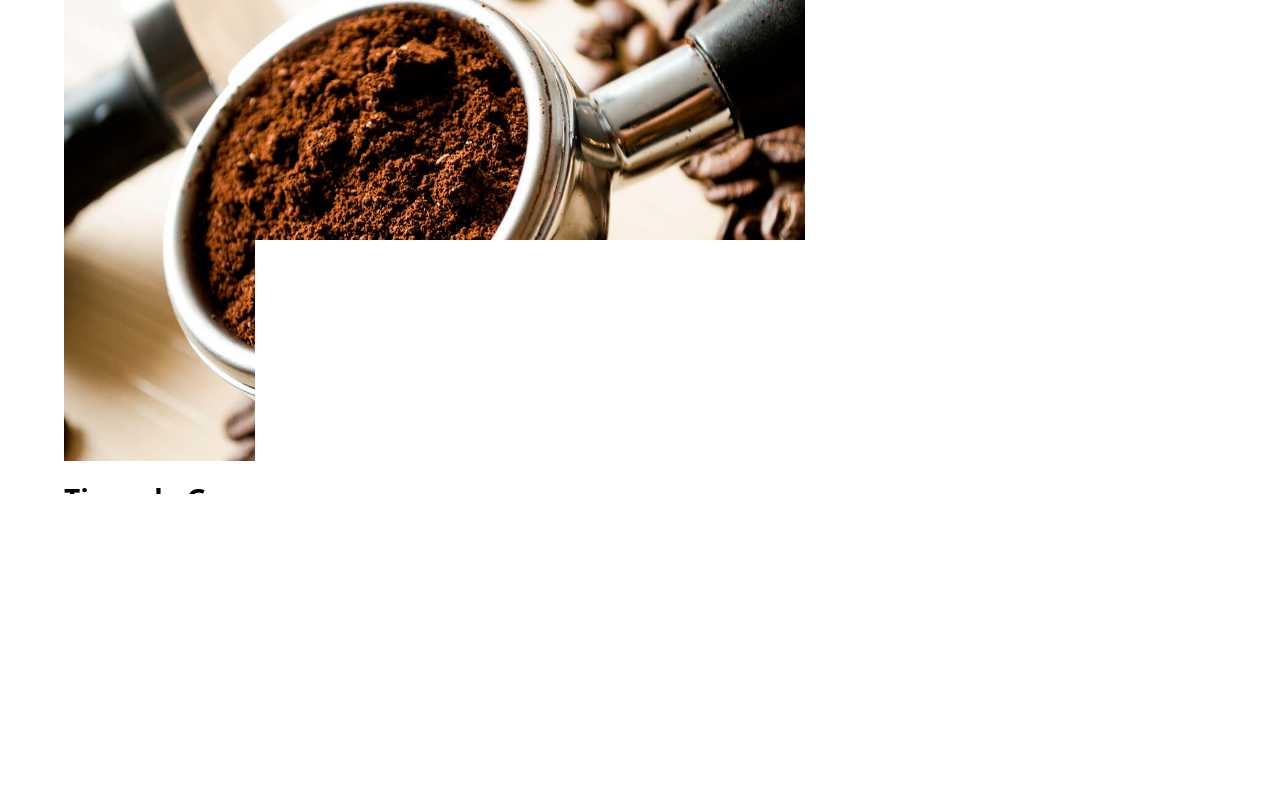
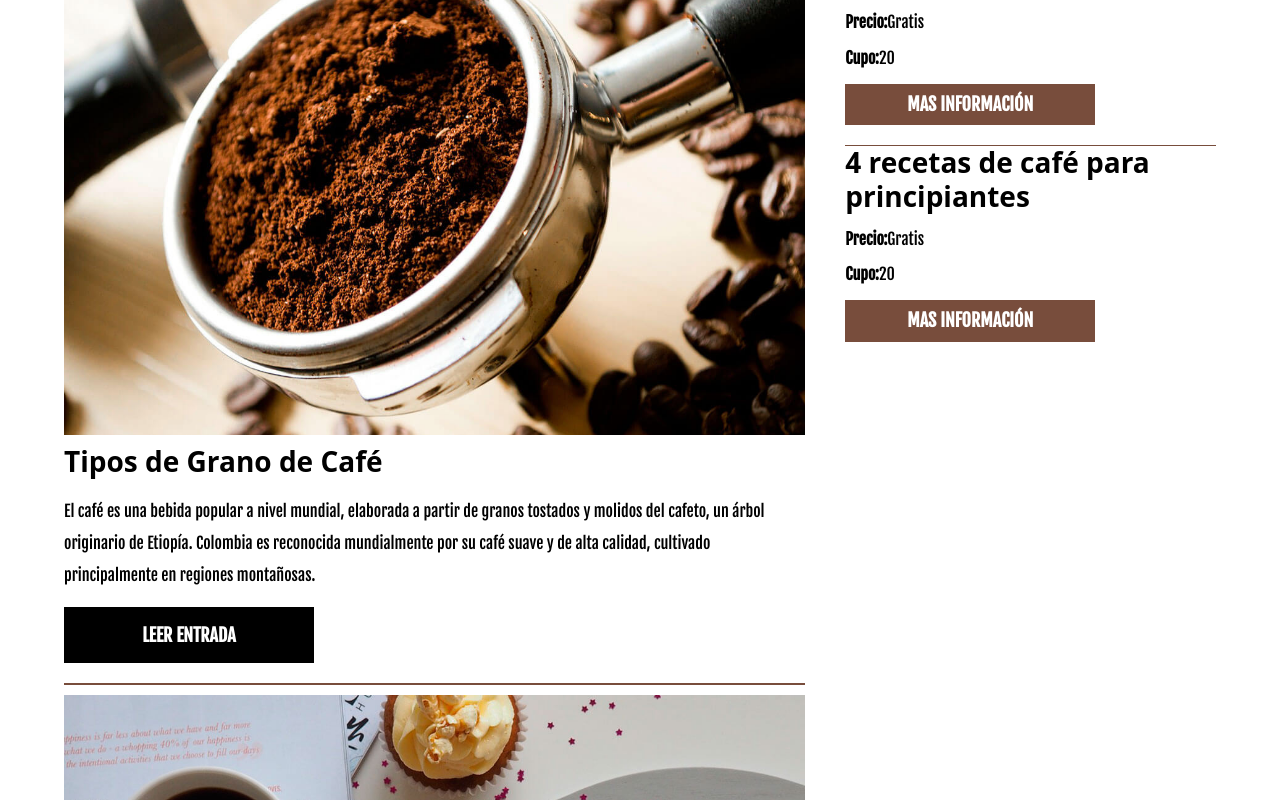
Before and after one commit to reydonnell12/coffe, a plain HTML site: page index.html in a window 1280 px wide. Shown: the part 777-1577 px from the top of the page. Drawn offline with Linux system fonts and the light colour scheme; a web font is replaced by a local one.

Commit message:
my four commit

```diff
--- a/index.html
+++ b/index.html
@@ -84,7 +84,53 @@
         </article>
         <!--Entry-->
       </main>
-      <aside class="sidebar"><h3>Diferentes Texturas y Sabores</h3></aside>
+      <aside class="sidebar">
+        <h3>Diferentes Texturas y Sabores</h3>
+        <ul class="cursos no-padding">
+          <li class="widget-curso">
+            <h4 class="no-margin">Técnicas para extraer café</h4>
+            <p class="widget-curso__label">
+              Precio:<span class="widget-curso__info">Gratis</span>
+            </p>
+            <p class="widget-curso__label">
+              Cupo:<span class="widget-curso__info">20</span>
+            </p>
+            <a class="bottom bottom--secundario" href="entry.html"
+              >Mas Información</a
+            >
+          </li>
+
+          <li class="widget-curso">
+            <h4 class="no-margin">4 recetas de café para principiantes</h4>
+            <p class="widget-curso__label">
+              Precio:<span class="widget-curso__info">Gratis</span>
+            </p>
+            <p class="widget-curso__label">
+              Cupo:<span class="widget-curso__info">20</span>
+            </p>
+            <a class="bottom bottom--secundario" href="entry.html"
+              >Mas Información</a
+            >
+          </li>
+        </ul>
+      </aside>
     </div>
+
+    <footer class="footer">
+      <div class="container">
+        <div class="bar">
+          <a class="logo" href="index.html ">
+            <h1 class="logo__name no-margin text-center">
+              Tomemos <span class="logo__bold">Tinto</span>
+            </h1>
+          </a>
+          <nav class="navegation">
+            <a href="us.html" class="navegation__link">Nosotros</a>
+            <a href="coffes.html" class="navegation__link">Cafés</a>
+            <a href="contact.html" class="navegation__link">Contacto</a>
+          </nav>
+        </div>
+      </div>
+    </footer>
   </body>
 </html>
--- a/styles.css/style.css
+++ b/styles.css/style.css
@@ -42,6 +42,7 @@ h2,
 h3,
 h4 {
   font-family: var(--mainSource);
+  line-height: 1.2;
 }
 
 h1 {
@@ -96,7 +97,9 @@ img {
   color: var(--white);
   margin-top: 12rem;
 }
-
+.bar {
+  padding-top: 4rem;
+}
 @media (min-width: 768px) {
   .bar {
     display: flex;
@@ -137,6 +140,70 @@ img {
   }
 }
 
+.entry {
+  border-bottom: 2px solid var(--primary);
+  margin-bottom: 1rem;
+}
+
+.entry:last-of-type {
+  border: none;
+}
+
+.bottom {
+  display: block;
+  font-family: var(--sourceParagraph);
+  text-align: center;
+  color: var(--white);
+  font-weight: 700;
+  padding: 1rem 3rem;
+  font-size: 1.8rem;
+  text-transform: uppercase;
+  margin-bottom: 2rem;
+}
+
+@media (min-width: 768px) {
+  .bottom {
+    display: flex;
+    width: 25rem;
+    justify-content: center;
+  }
+}
+.bottom--primary {
+  background-color: #000000;
+  color: var(--white);
+}
+
+.bottom--secundario {
+  background-color: var(--primary);
+  color: var(--white);
+}
+
+.cursos {
+  list-style: none;
+}
+.widget-curso {
+  border-bottom: 1px solid var(--primary);
+  line-height: 1.2;
+}
+.widget-curso:last-of-type {
+  border: none;
+}
+
+.widget-curso__label {
+  font-weight: bold;
+}
+
+.widget-curso__info {
+  font-weight: normal;
+}
+
+/* FOOTER */
+.footer {
+  background-color: #000000;
+  padding: 4rem 0;
+  margin-top: 4rem;
+}
+
 /*
 CONTACT PAGE */
 
```
